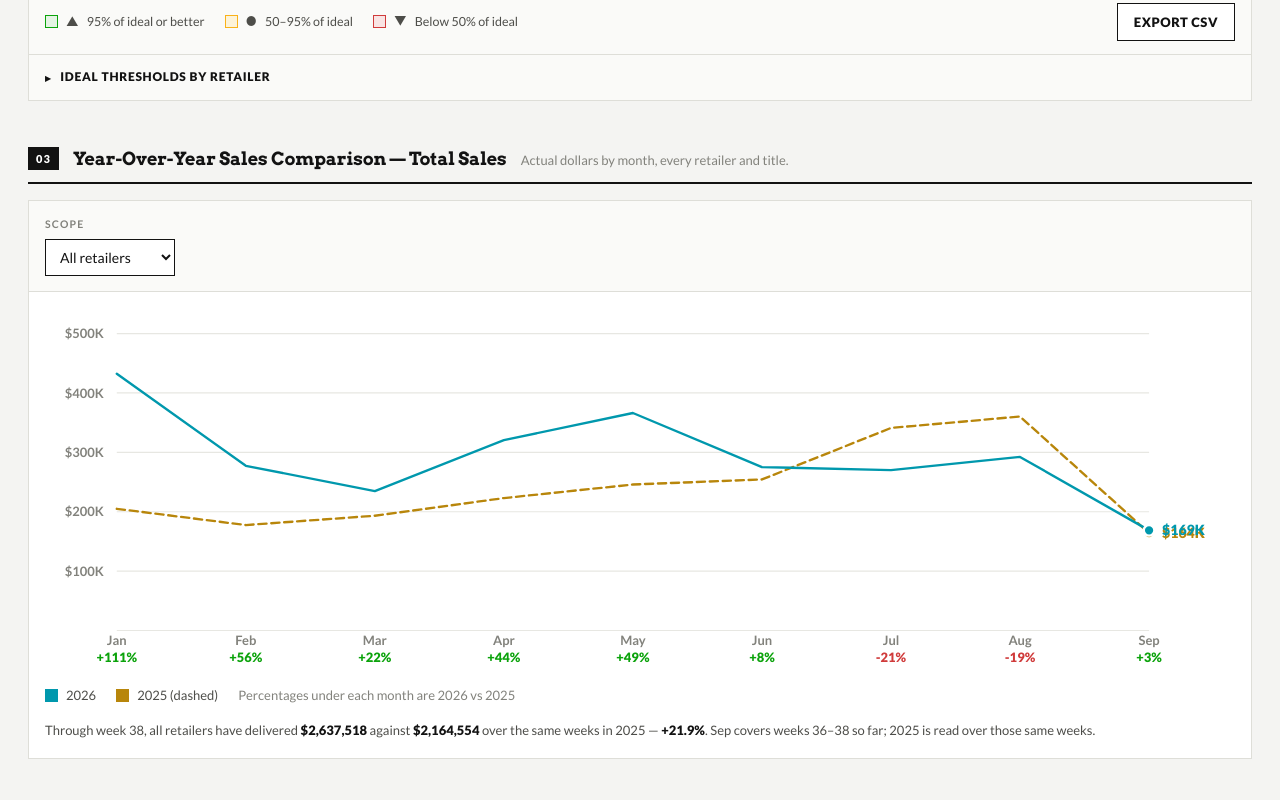
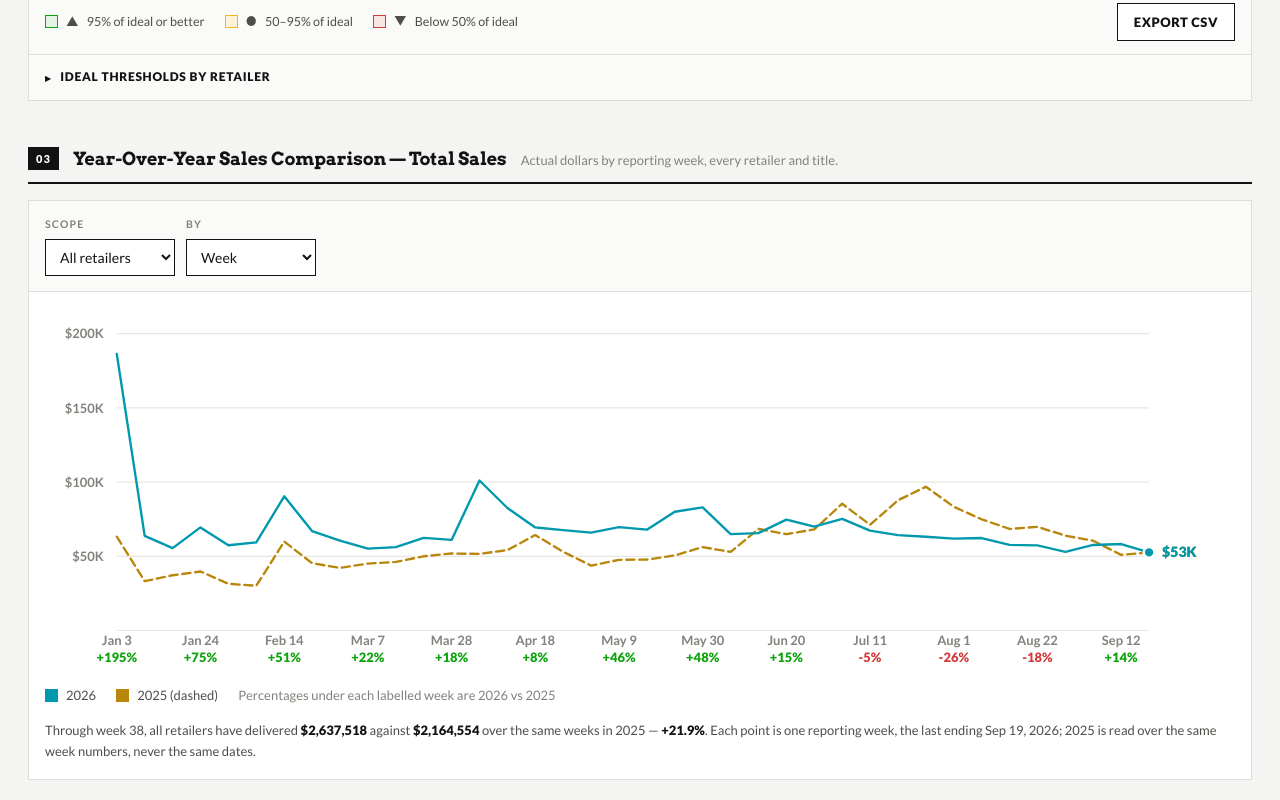
Before and after one commit to blakemckenzie/vsg-retail-dashboard, a website: page public/index.html in a window 1280 px wide. Shown: the part 1607-2407 px from the top of the page. Drawn offline with Linux system fonts and the light colour scheme; no server answers; files whose address does not match are found by name.

Commit message:
Add files via upload

```diff
--- a/public/index.html
+++ b/public/index.html
@@ -395,7 +395,7 @@ details.ed[open] summary::before{transform:rotate(90deg)}
     <div class="sec-head">
       <span class="sec-num">03</span>
       <h2>Year-Over-Year Sales Comparison &mdash; Total Sales</h2>
-      <p>Actual dollars by month, every retailer and title.</p>
+      <p>Actual dollars by reporting week, every retailer and title.</p>
     </div>
     <div class="panel">
       <div class="bar" data-mount="monthBar"></div>
@@ -1086,19 +1086,26 @@ function lineChart(hostEl, cfg){
   attachTip(hostEl, f, xs, cfg.tip, false);
 }
 
-/* ============ section 03: monthly actuals, year over year ============ */
+/* ============ section 03: weekly actuals, year over year ============ */
 
 var monthScope = "ALL";
-
-/* Buckets are built from this year's week->month mapping, and last year is read
-   over the SAME week numbers — so the current part-month compares like for like. */
+var monthGrain = "week";        /* week by default; month is still a click away */
+
+/* Buckets are built from this year's weeks, and last year is read over the SAME
+   week numbers — so a part-period compares like for like either way. */
 function monthBuckets(){
   var yr = DATA.maxYear, wk = DATA.maxWeek, buckets = [];
+  if(monthGrain === "week"){
+    for(var w = 1; w <= wk; w++){
+      if(weekDate(yr, w) || weekRows(yr, w).length) buckets.push({wk:w, weeks:[w]});
+    }
+    return buckets;
+  }
   for(var m = 0; m < 12; m++) buckets.push({m:m, weeks:[]});
-  for(var w = 1; w <= wk; w++){
-    var iso = weekDate(yr, w);
+  for(var w2 = 1; w2 <= wk; w2++){
+    var iso = weekDate(yr, w2);
     if(!iso) continue;
-    buckets[+iso.split("-")[1] - 1].weeks.push(w);
+    buckets[+iso.split("-")[1] - 1].weeks.push(w2);
   }
   return buckets.filter(function(b){ return b.weeks.length; });
 }
@@ -1108,6 +1115,11 @@ function monthTotal(yr, weeks, scope){
     weekRows(yr, w).forEach(function(r){ if(scope === "ALL" || r[0] === scope) t += r[4]; });
   });
   return t;
+}
+function bucketLabel(b){
+  if(monthGrain !== "week") return MONTHS[b.m];
+  var iso = weekDate(DATA.maxYear, b.wk);
+  return iso ? prettyDate(iso).replace(/,\s*\d{4}$/, "") : "W" + b.wk;
 }
 
 function renderMonth(){
@@ -1122,20 +1134,29 @@ function renderMonth(){
     sel.value = monthScope;
     sel.addEventListener("change", function(){ monthScope = sel.value; renderMonth(); });
     lab.appendChild(sel); bar.appendChild(lab);
+
+    var lab2 = el("label","fld"); lab2.appendChild(el("span",null,"By"));
+    var sel2 = el("select");
+    [["week","Week"],["month","Month"]].forEach(function(o){
+      var op = el("option", null, o[1]); op.value = o[0]; sel2.appendChild(op);
+    });
+    sel2.value = monthGrain;
+    sel2.addEventListener("change", function(){ monthGrain = sel2.value; renderMonth(); });
+    lab2.appendChild(sel2); bar.appendChild(lab2);
   }
 
   var buckets = monthBuckets();
-  var xs = buckets.map(function(b){ return b.m; });
+  var xs = buckets.map(function(b, i){ return i; });
   var tyY = buckets.map(function(b){ return monthTotal(yr, b.weeks, monthScope); });
   var lyY = buckets.map(function(b){ return monthTotal(ly, b.weeks, monthScope); });
   var c1 = css("--s1"), c2 = css("--s2");
   var lastB = buckets[buckets.length-1];
-  var partial = lastB && lastB.weeks[lastB.weeks.length-1] === wk &&
-                weekDate(yr, wk).slice(-2) < "26";
+  var partial = monthGrain === "month" && lastB &&
+                lastB.weeks[lastB.weeks.length-1] === wk && weekDate(yr, wk).slice(-2) < "26";
 
   lineChart(mount("monthChart"), {
-    x:xs, fmtX:function(m){ return MONTHS[m]; }, fmtY:compact,
-    aria:"Monthly sales, " + yr + " versus " + ly,
+    x:xs, fmtX:function(i){ return bucketLabel(buckets[i]); }, fmtY:compact,
+    aria:(monthGrain === "week" ? "Weekly" : "Monthly") + " sales, " + yr + " versus " + ly,
     series:[{name:String(ly), color:c2, y:lyY, dash:true}, {name:String(yr), color:c1, y:tyY}],
     subLabel:function(i){
       var a = tyY[i], p = lyY[i];
@@ -1145,7 +1166,10 @@ function renderMonth(){
     },
     tip:function(i){
       var b = buckets[i], a = tyY[i], p = lyY[i];
-      var h = '<div class="tt">'+MONTHS[b.m]+' &middot; weeks '+b.weeks[0]+'–'+b.weeks[b.weeks.length-1]+'</div>';
+      var head = monthGrain === "week"
+        ? "Week " + b.wk + (weekDate(yr, b.wk) ? ' &middot; ending ' + prettyDate(weekDate(yr, b.wk)) : "")
+        : MONTHS[b.m] + ' &middot; weeks ' + b.weeks[0] + '–' + b.weeks[b.weeks.length-1];
+      var h = '<div class="tt">' + head + '</div>';
       h += '<div class="r"><span><span class="d" style="background:'+c1+'"></span>'+yr+'</span><span>'+money(a)+'</span></div>';
       h += '<div class="r"><span><span class="d" style="background:'+c2+'"></span>'+ly+'</span><span>'+money(p)+'</span></div>';
       if(a > 0 && p > 0) h += '<div class="r" style="margin-top:5px"><span>Comp</span><span style="color:'+(a>=p?"#7fd47f":"#f0918f")+'">'+signed(a/p-1,1)+'</span></div>';
@@ -1156,15 +1180,22 @@ function renderMonth(){
   mount("monthLegend").innerHTML =
     '<span class="k"><span class="sw" style="background:'+c1+'; border-color:'+c1+'"></span>'+yr+'</span>' +
     '<span class="k"><span class="sw" style="background:'+c2+'; border-color:'+c2+'"></span>'+ly+' (dashed)</span>' +
-    '<span class="k" style="color:var(--muted)">Percentages under each month are '+yr+' vs '+ly+'</span>';
+    '<span class="k" style="color:var(--muted)">Percentages under each labelled ' +
+      (monthGrain === "week" ? "week" : "month") + ' are '+yr+' vs '+ly+'</span>';
 
   var ytd = tyY.reduce(function(a,b){ return a+b; }, 0);
   var ytdLy = lyY.reduce(function(a,b){ return a+b; }, 0);
   var note = "Through week " + wk + ", " + (monthScope==="ALL" ? "all retailers have" : esc(monthScope)+" has") +
     " delivered <b>" + money(ytd) + "</b> against <b>" + money(ytdLy) + "</b> over the same weeks in " + ly +
     " — <b>" + (ytdLy>0 ? signed(ytd/ytdLy-1,1) : "no base") + "</b>.";
-  if(partial) note += " " + MONTHS[lastB.m] + " covers weeks " + lastB.weeks[0] + "–" + lastB.weeks[lastB.weeks.length-1] +
-    " so far; " + ly + " is read over those same weeks.";
+  if(monthGrain === "week"){
+    var iso = weekDate(yr, wk);
+    note += " Each point is one reporting week" + (iso ? ", the last ending " + prettyDate(iso) : "") +
+      "; " + ly + " is read over the same week numbers, never the same dates.";
+  } else if(partial){
+    note += " " + MONTHS[lastB.m] + " covers weeks " + lastB.weeks[0] + "–" + lastB.weeks[lastB.weeks.length-1] +
+      " so far; " + ly + " is read over those same weeks.";
+  }
   mount("monthNote").innerHTML = note;
 }
 
```
